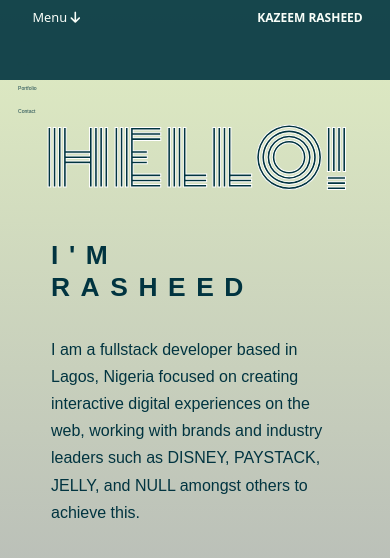
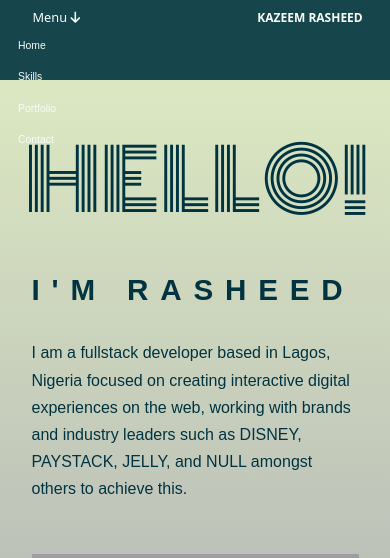
Before and after one commit to OmniRR24/Rasheed-portfolio, a Flask app: page / in a window 390 px wide, after a click on "Menu". Shown: the top 558 px of the page. Run offline with Flask 2, Linux system fonts and the light colour scheme; some libraries are stand-ins or nearby versions; grey boxes are pictures that could not be loaded.

Commit message:
responsive work

```diff
--- a/static/css/styles.css
+++ b/static/css/styles.css
@@ -52,29 +52,9 @@
 }
 
 .nav-link {
-  font-size: 1.3vw;
+  font-size: clamp(.65rem, 1.3vw, 1.3rem);
   font-family: "Montserrat-Light", sans-serif;
   color: #013440;
-}
-
-.navbar .navbar-nav .nav-item {
-  position: relative;
-}
-.navbar .navbar-nav .nav-item::after {
-  position: absolute;
-  bottom: 0;
-  left: 0;
-  right: 0;
-  margin: auto;
-  background-color: #0a58ca;
-  width: 0%;
-  content: "";
-  height: 2px;
-  transition: all 0.5s;
-}
-
-.navbar .navbar-nav .nav-item:hover::after {
-  width: 75%;
 }
 
 section {
@@ -86,12 +66,10 @@
 }
 
 .big-heading-container {
-    font-size: clamp(4.6rem, 13vw, 13.5vw);
+    font-size: clamp(5.2rem, 13vw, 13.5vw);
     font-family: 'Monoton', cursive;
     margin: 8% 0;
     letter-spacing: -.05em;
-    -webkit-text-stroke-width: 1px;
-    -webkit-text-stroke-color: #fff;
     animation: 2s ease-out 0s 1 come-down;
 }
 
@@ -108,7 +86,7 @@
 .big-name {
     font-family: 'open-sans', sans-serif;
     font-weight: 700;
-    font-size: clamp(1.65rem, 3.5vw, 3.5rem);
+    font-size: clamp(1.85rem, 3.5vw, 3.5rem);
     margin-bottom: max(2rem, 5vw);
     letter-spacing: .4em;
 }
@@ -268,14 +246,45 @@
 }
 
 @media only screen and (min-width: 991px){
+    .navbar .navbar-nav .nav-item {
+      position: relative;
+    }
+    .navbar .navbar-nav .nav-item::after {
+      position: absolute;
+      bottom: 0;
+      left: 0;
+      right: 0;
+      margin: auto;
+      background-color: #0a58ca;
+      width: 0%;
+      content: "";
+      height: 2px;
+      transition: all 0.5s;
+    }
+
+    .navbar .navbar-nav .nav-item:hover::after {
+      width: 75%;
+    }
+    .big-heading-container {
+        -webkit-text-stroke-width: 1px;
+        -webkit-text-stroke-color: #fff;
+    }
     .home-gif {
         padding-left: 5%;
     }
 }
 
 @media only screen and (max-width: 820px){
+    section {
+        margin: 10% 5%;
+    }
     .navbar {
         max-height: 5rem;
+        background-color: #013440;
+        color: #FBFFFE;
+    }
+    .nav-link {
+        color: #FBFFFE;
     }
     .intro-container {
         display: flex;
@@ -292,10 +301,6 @@
     }
     .home-container {
         color: #013440;
-    }
-    .navbar {
-        background-color: #013440;
-        color: #FBFFFE;
     }
 }
 
@@ -315,35 +320,18 @@
   }
 }
 
-[data-aos="line-animation"] {
-    transform: scaleX(0);
-    opacity: 0;
-    transition-property: transform, opacity;
-    &.aos-animate {
-    transform: scaleX(100%);
-    opacity: 1;
-}
-
 @keyframes come-up {
-  0% {
-    transform: translateY(100%);
-}
+  0% {transform: translateY(100%);}
   100% {transform: translateY(0);}
 }
 
 @keyframes come-down {
-  0% {
-    transform: translateY(-100%);
-    }
+  0% {transform: translateY(-100%);}
   100% {transform: translateY(0);}
 }
 
 @keyframes fade-in {
-    0% {
-        opacity: 0;
-    }
+    0% {opacity: 0;}
 
-    100% {
-        opacity: 1;
-    }
+    100% {opacity: 1;}
 }
```
